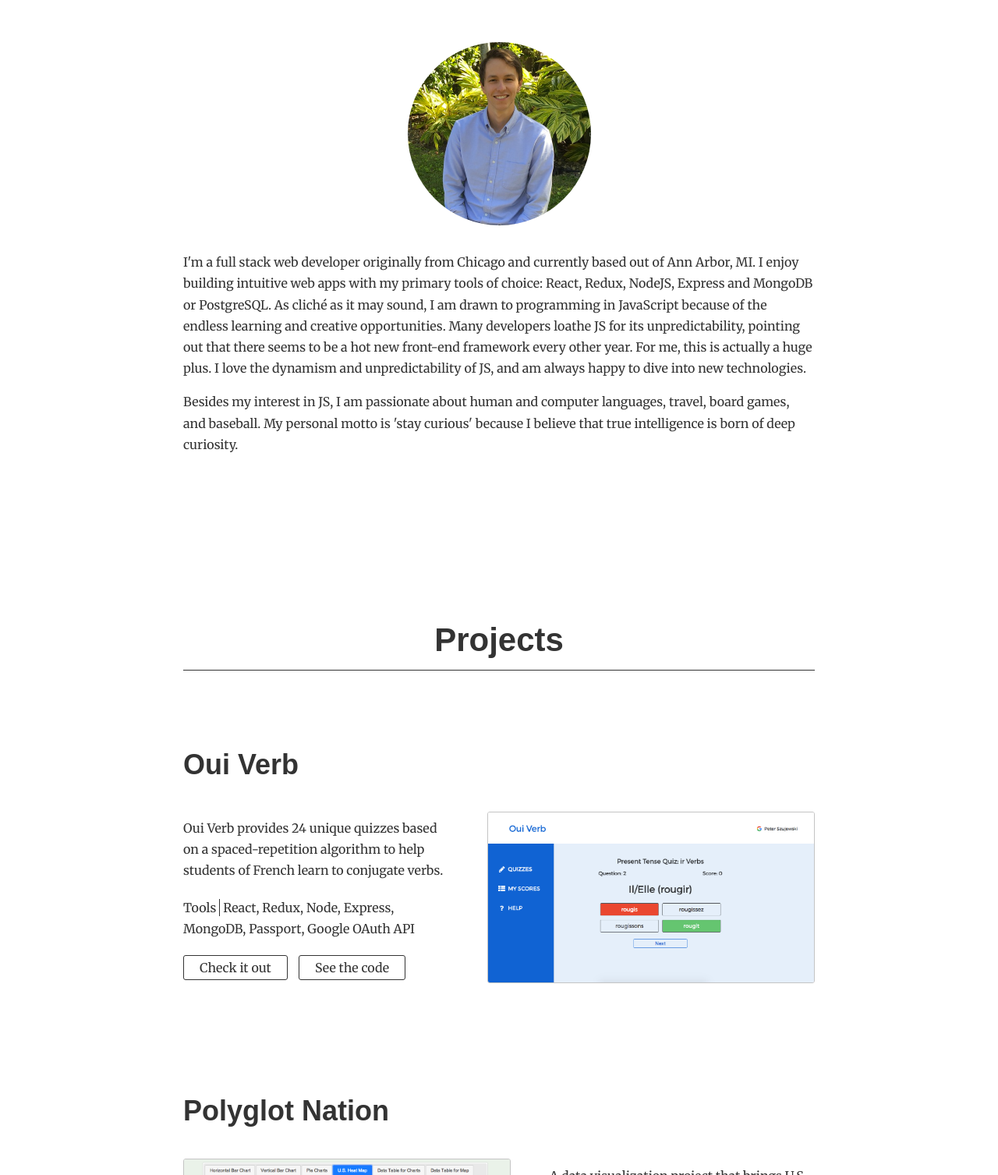
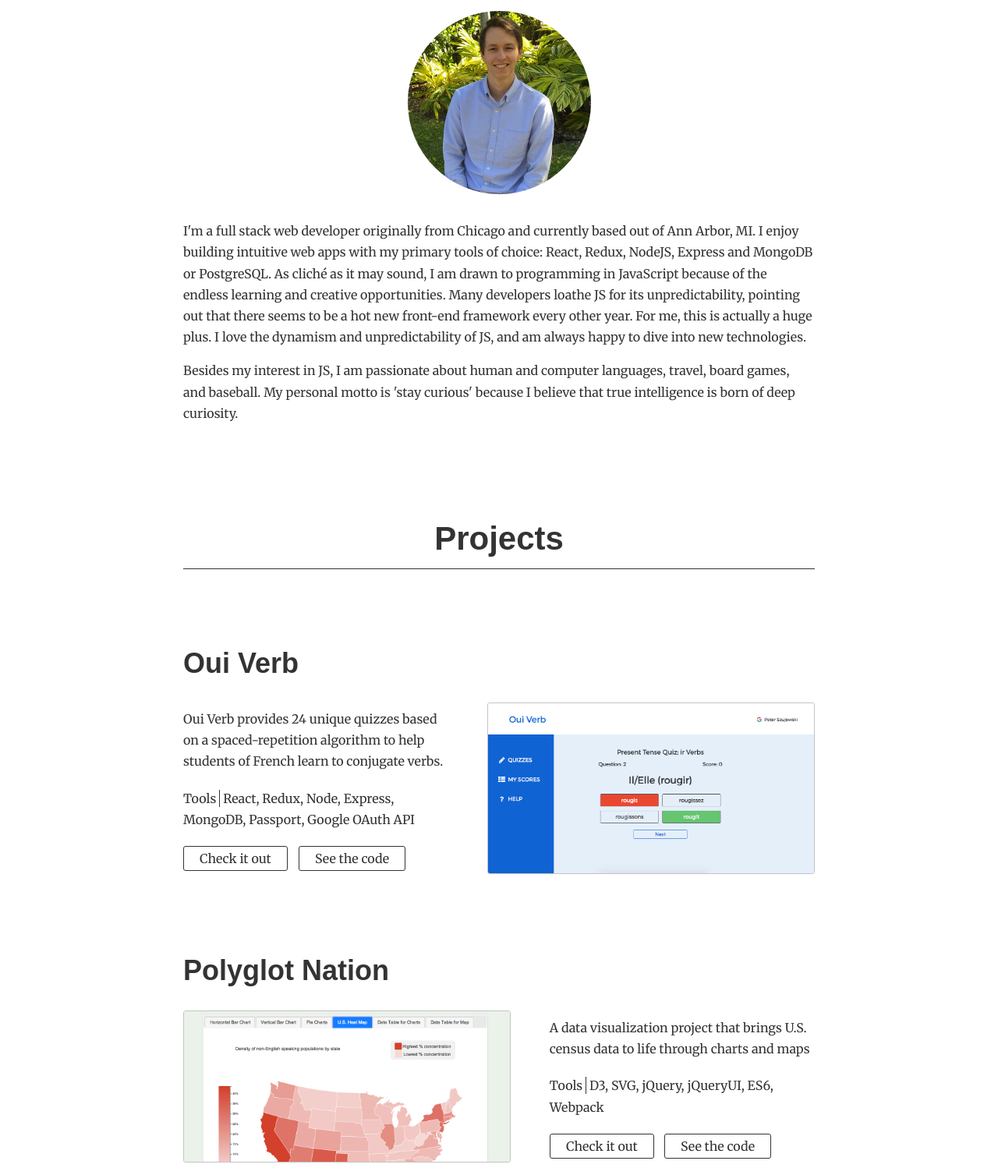
Before and after one commit to pszujewski/portfolio, a plain HTML site: page index.html in a window 1280 px wide. Shown: the part 753-2260 px from the top of the page at 78% size. Drawn offline with nearby package versions, Linux system fonts and the light colour scheme; some packages are replaced by stand-ins of ours; a script that the page names is missing; a web font is replaced by a local one.

Commit message:
Updates padding and reduces white space

```diff
--- a/main.css
+++ b/main.css
@@ -88,8 +88,8 @@ p {
 
 /* About Me section */
 .about-me {
-  padding-top: 140px;
-  padding-bottom: 140px;
+  padding-top: 100px;
+  padding-bottom: 50px;
 }
 
 .item-photo-container {
@@ -120,8 +120,8 @@ p {
 
 /* Projects Section */
 .project {
-  padding-top: 50px;
-  padding-bottom: 50px;
+  padding-top: 30px;
+  padding-bottom: 30px;
 }
 
 .oui {
@@ -130,7 +130,7 @@ p {
 
 .project h2 {
   font-family: 'Damion', Arial, Helvetica, sans-serif;
-  margin-bottom: 30px;
+  margin-bottom: 20px;
   font-size: 36px;
 }
 
@@ -206,7 +206,7 @@ footer {
   text-align: center;
   padding-top: 20px;
   padding-bottom: 2px;
-  margin-top: 120px;
+  margin-top: 100px;
 }
 
 footer h1 {
```
